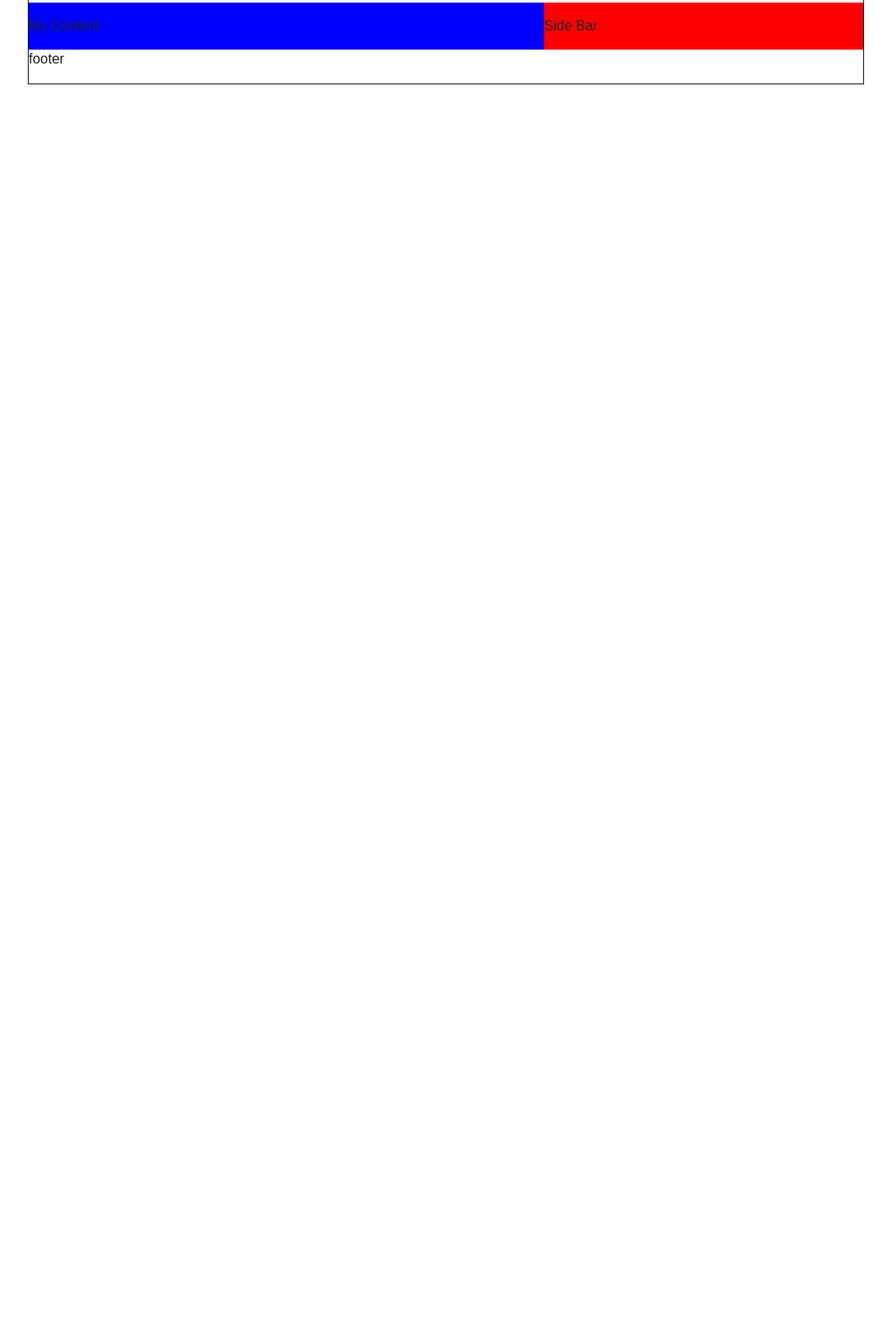
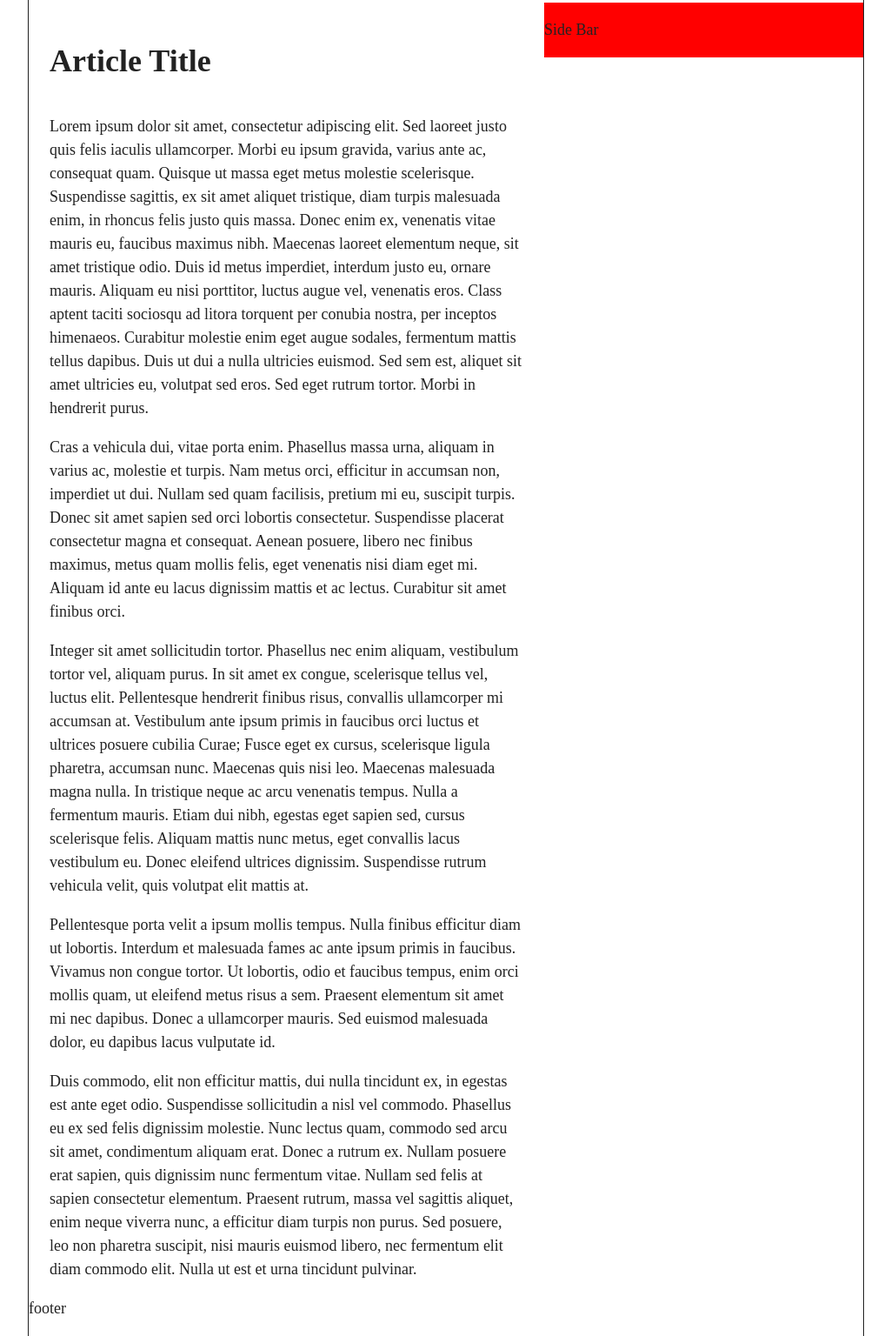
Before and after one commit to las36/jquery, a website: page src/index.html in a window 1280 px wide. Shown: the part 137-1673 px from the top of the page at 87% size, without its empty margins (127-1152 px from the left). Before the commit the page ends 800 px from the top, so only its background shows below. Drawn offline with nearby package versions, Linux system fonts and the light colour scheme; files that its build step writes are made by us from their sources.

Commit message:
adjusted font sizes

```diff
--- a/src/css/main.css
+++ b/src/css/main.css
@@ -10,8 +10,9 @@
 
 html {
     color: #222;
-    font-size: 1em;
-    line-height: 1.4;
+    font-size: 18px;
+    line-height: 27px;
+    font-family: "Times New Roman", Georgia, Serif;
 }
 
 /*
@@ -277,8 +278,10 @@ textarea {
 }
 #primary_links {
   height: 53px;
+  line-height: 53px;
 
 }
+
 #primary_links li {
 
   display: inline;
@@ -288,9 +291,15 @@ textarea {
   margin: 0px;
 }
 #content {
-  background-color: blue;
-  width: 593px;
+  width: 545px;
   float: left;
+  margin-left: 24px;
+  margin-right: 24px;
+}
+#article_title {
+  height: 87px;
+  line-height: 87px;
+
 }
 
 #sidebar {
--- a/src/index.html
+++ b/src/index.html
@@ -33,7 +33,56 @@
 	     </ul>
 	  </div>
 	  <div id="content">
-	    <p>My Content</p>
+	    <div id="article_title"><h1>Article Title</h1></div>
+
+	    <p>
+	      Lorem ipsum dolor sit amet, consectetur adipiscing elit. Sed laoreet justo quis felis iaculis
+	      ullamcorper. Morbi eu ipsum gravida, varius ante ac, consequat quam. Quisque ut massa eget metus
+	      molestie scelerisque. Suspendisse sagittis, ex sit amet aliquet tristique, diam turpis malesuada enim,
+	      in rhoncus felis justo quis massa. Donec enim ex, venenatis vitae mauris eu, faucibus maximus nibh.
+	      Maecenas laoreet elementum neque, sit amet tristique odio. Duis id metus imperdiet, interdum justo eu,
+	      ornare mauris. Aliquam eu nisi porttitor, luctus augue vel, venenatis eros. Class aptent taciti
+	      sociosqu ad litora torquent per conubia nostra, per inceptos himenaeos. Curabitur molestie enim eget
+	      augue sodales, fermentum mattis tellus dapibus. Duis ut dui a nulla ultricies euismod. Sed sem est,
+	      aliquet sit amet ultricies eu, volutpat sed eros. Sed eget rutrum tortor. Morbi in hendrerit purus.
+	     </p>
+	     <p>
+	       Cras a vehicula dui, vitae porta enim. Phasellus massa urna, aliquam in varius ac, molestie et
+	turpis. Nam metus orci, efficitur in accumsan non, imperdiet ut dui. Nullam sed quam facilisis,
+	pretium mi eu, suscipit turpis. Donec sit amet sapien sed orci lobortis consectetur. Suspendisse
+	placerat consectetur magna et consequat. Aenean posuere, libero nec finibus maximus, metus quam
+	mollis felis, eget venenatis nisi diam eget mi. Aliquam id ante eu lacus dignissim mattis et ac
+		lectus. Curabitur sit amet finibus orci.
+		</p>
+		<p>
+		  Integer sit amet sollicitudin tortor. Phasellus nec enim aliquam, vestibulum tortor vel, aliquam
+		  purus. In sit amet ex congue, scelerisque tellus vel, luctus elit. Pellentesque hendrerit finibus
+		  risus, convallis ullamcorper mi accumsan at. Vestibulum ante ipsum primis in faucibus orci luctus
+		  et ultrices posuere cubilia Curae; Fusce eget ex cursus, scelerisque ligula pharetra, accumsan
+		  nunc. Maecenas quis nisi leo. Maecenas malesuada magna nulla. In tristique neque ac arcu venenatis
+		  tempus. Nulla a fermentum mauris. Etiam dui nibh, egestas eget sapien sed, cursus scelerisque
+		  felis. Aliquam mattis nunc metus, eget convallis lacus vestibulum eu. Donec eleifend ultrices
+		  dignissim. Suspendisse rutrum vehicula velit, quis volutpat elit mattis at.
+		  </p>
+		  <p>
+
+		      Pellentesque porta velit a ipsum mollis tempus. Nulla finibus efficitur diam ut lobortis.
+		      Interdum et malesuada fames ac ante ipsum primis in faucibus. Vivamus non congue tortor. Ut
+		      lobortis, odio et faucibus tempus, enim orci mollis quam, ut eleifend metus risus a sem.
+		      Praesent elementum sit amet mi nec dapibus. Donec a ullamcorper mauris. Sed euismod malesuada
+		      dolor, eu dapibus lacus vulputate id.
+		      </p>
+		      <p>
+
+			  Duis commodo, elit non efficitur mattis, dui nulla tincidunt ex, in egestas est ante eget
+			  odio. Suspendisse sollicitudin a nisl vel commodo. Phasellus eu ex sed felis dignissim
+			  molestie. Nunc lectus quam, commodo sed arcu sit amet, condimentum aliquam erat. Donec a
+			  rutrum ex. Nullam posuere erat sapien, quis dignissim nunc fermentum vitae. Nullam sed
+			  felis at sapien consectetur elementum. Praesent rutrum, massa vel sagittis aliquet, enim
+			  neque viverra nunc, a efficitur diam turpis non purus. Sed posuere, leo non pharetra
+			  suscipit, nisi mauris euismod libero, nec fermentum elit diam commodo elit. Nulla ut est et
+			  urna tincidunt pulvinar.
+			  </p>
 	  </div>
 	  <div id="sidebar">
 	    <p>Side Bar</p>
```
